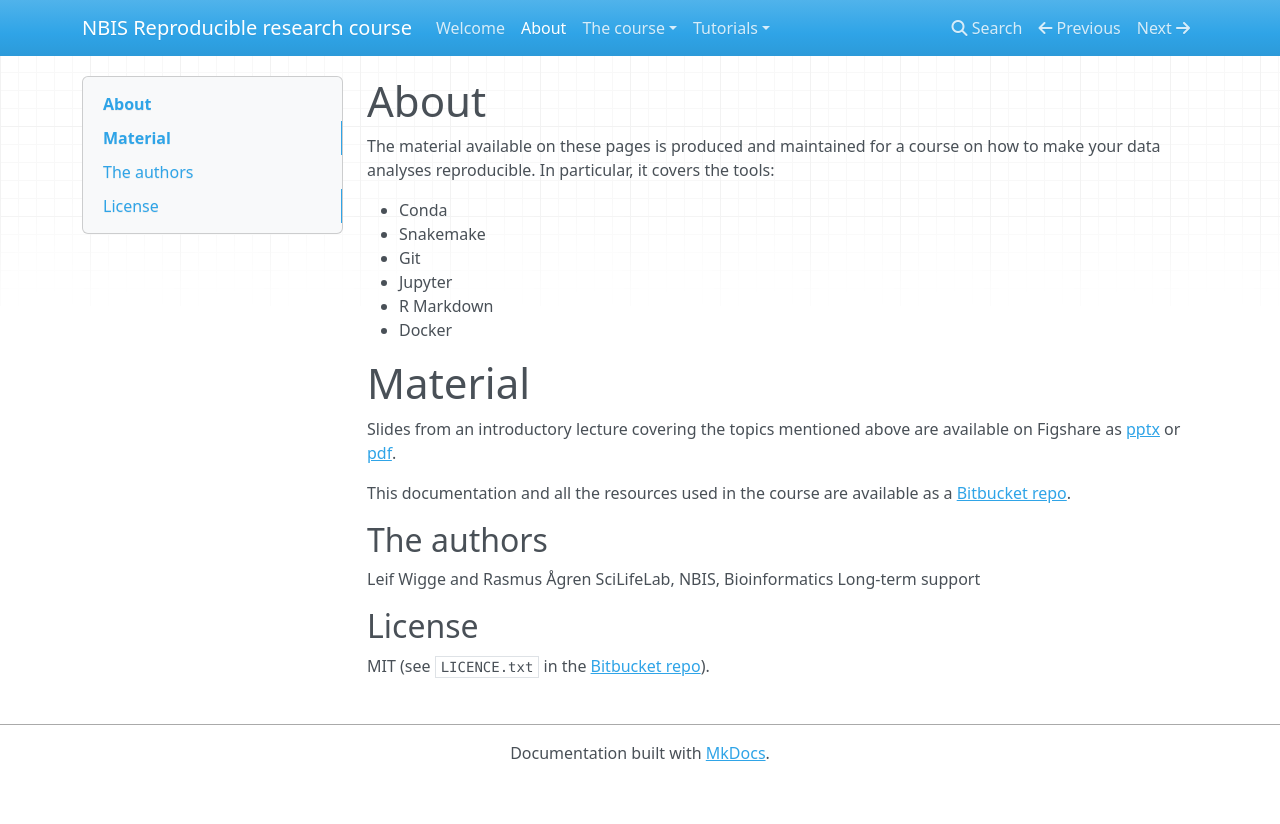
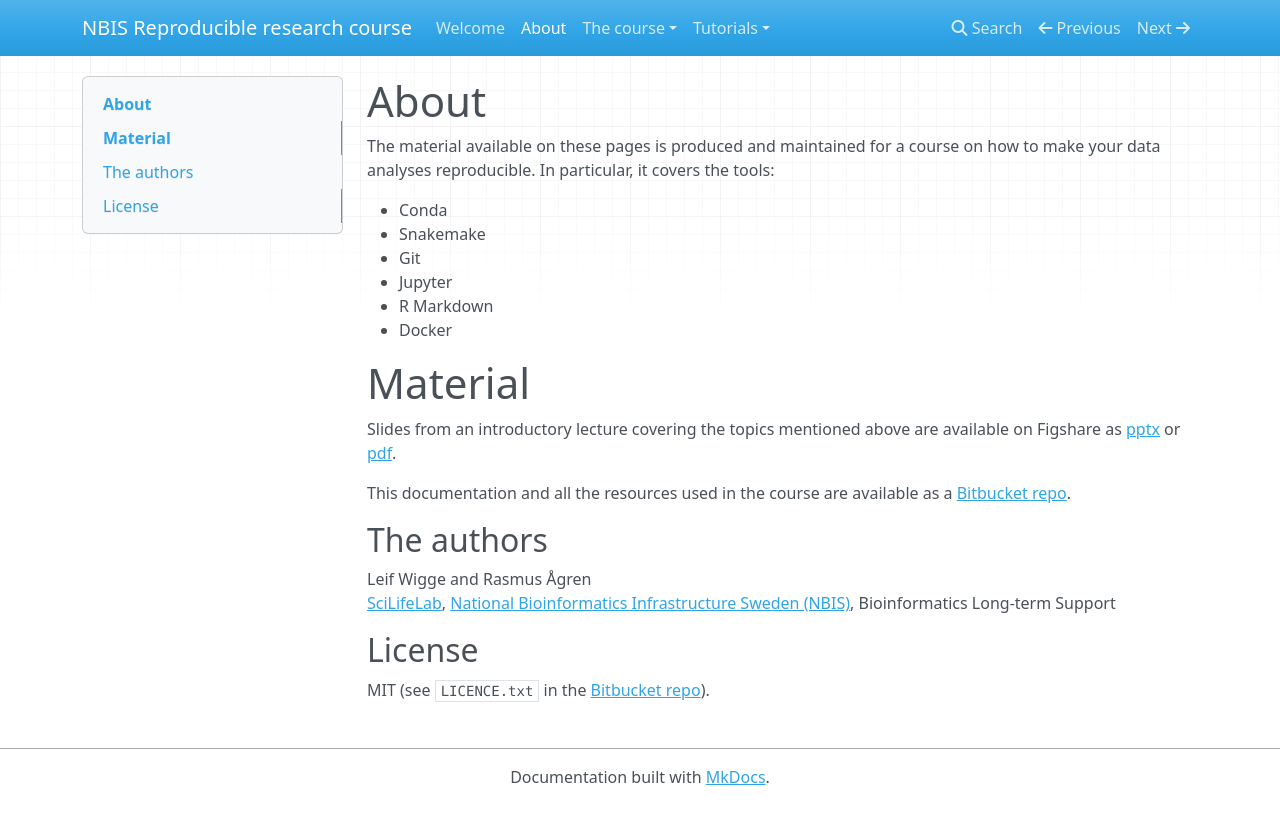
Before and after one commit to NBISweden/workshop-reproducible-research, an MkDocs documentation site: the page built from docs/about.md, in a window 1280 px wide. Shown: the top 824 px of the page. Built offline with MkDocs 1.6.1, drawn with Linux system fonts in a browser that asks for light colours; nearby versions of some CDN libraries; old or Windows-style settings are respelled for this version of MkDocs.

Commit message:
add affiliation links

```diff
--- a/docs/about.md
+++ b/docs/about.md
@@ -16,7 +16,7 @@
 
 ## The authors
 Leif Wigge and Rasmus Ågren
-SciLifeLab, NBIS, Bioinformatics Long-term support
+[SciLifeLab](https://www.scilifelab.se), [National Bioinformatics Infrastructure Sweden (NBIS)](https://www.nbis.se), Bioinformatics Long-term Support
 
 ## License
 MIT (see `LICENCE.txt` in the [Bitbucket repo](https://bitbucket.org/scilifelab-lts/reproducible_research_course.git)).
```
